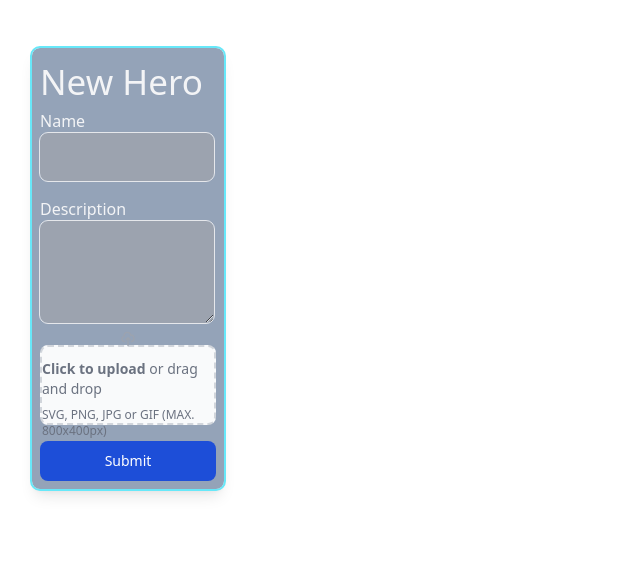
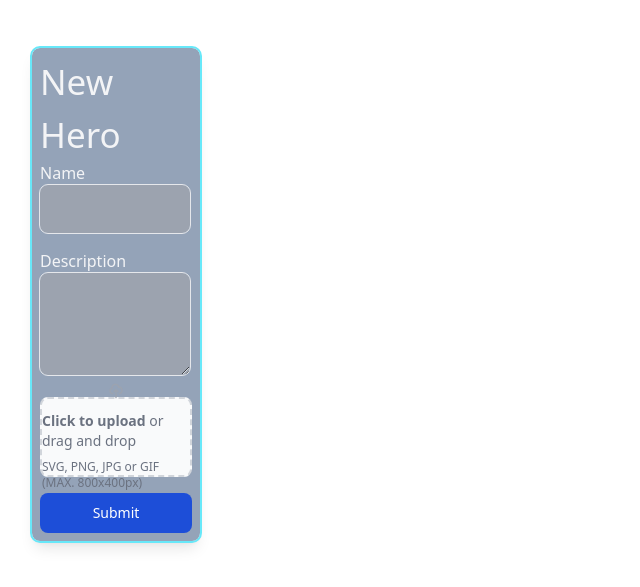
Before and after one commit to ricardo39985/herocollector, a Django app: template main/templates/heroes.html in a window 1280 px wide. Shown: the part 68-655 px from the top of the page, without its empty margins (0-640 px from the left). Run offline with Django 3.2, Linux system fonts and the light colour scheme; the template is opened without the code that fills it, so the values that code supplies are empty.

Commit message:
Update style

```diff
--- a/main/templates/heroes.html
+++ b/main/templates/heroes.html
@@ -1,6 +1,7 @@
 {% extends "base.html" %} {% block content %}
+<div class="grid grid-cols-6 gap-4">
   <div
-  class="rounded-lg md:w-[15%] text-gray-100 ml-8 mt-12 bg-slate-400 outline outline-2 shadow-lg outline-cyan-300 py-2"
+    class="rounded-lg  text-gray-100 ml-8 mt-12 bg-slate-400 outline outline-2 shadow-lg outline-cyan-300 py-2"
   >
     <h1 class="text-[35px] px-2">New Hero</h1>
     <form class="flex flex-col space-y-4 px-2">
@@ -28,7 +29,7 @@
           for="dropzone-file"
           class="flex flex-col justify-center items-center w-full h-20 bg-gray-50 rounded-lg border-2 border-gray-300 border-dashed cursor-pointer dark:hover:bg-bray-800 dark:bg-gray-700 hover:bg-gray-100 dark:border-gray-600 dark:hover:border-gray-500 dark:hover:bg-gray-600"
         >
-        <div class="flex flex-col justify-center items-center ">
+          <div class="flex flex-col justify-center items-center">
             <svg
               aria-hidden="true"
               class="mb-3 w-4 h-4 text-gray-400"
@@ -62,4 +63,6 @@
     </form>
   </div>
 
+</div>
+
 {% endblock content %}
--- a/static/css/style.css
+++ b/static/css/style.css
@@ -830,6 +830,14 @@ video {
   cursor: pointer;
 }
 
+.grid-cols-4 {
+  grid-template-columns: repeat(4, minmax(0, 1fr));
+}
+
+.grid-cols-6 {
+  grid-template-columns: repeat(6, minmax(0, 1fr));
+}
+
 .flex-row {
   flex-direction: row;
 }
@@ -860,6 +868,10 @@ video {
 
 .gap-6 {
   gap: 1.5rem;
+}
+
+.gap-4 {
+  gap: 1rem;
 }
 
 .space-y-4 > :not([hidden]) ~ :not([hidden]) {
```
Lines whose indentation alone changed are shown as unchanged.
